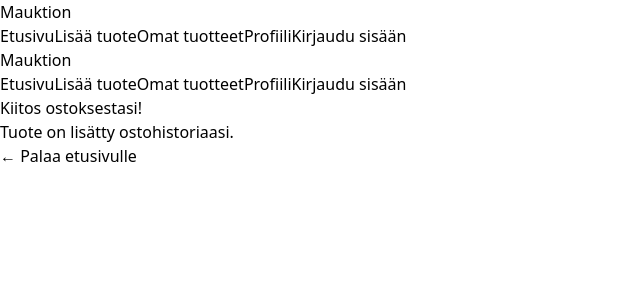
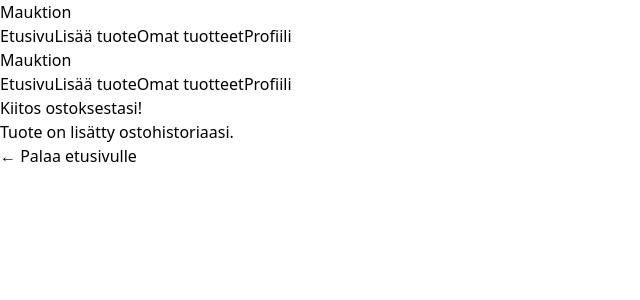
Before and after one commit to ossir1/mauktion-next, a Next.js app: page /confirmation in a window 1280 px wide. Shown: the top 300 px of the page, without its empty margins (0-640 px from the left). Built offline with nearby package versions, Linux system fonts and the light colour scheme.

Commit message:
Update Header.tsx

```diff
--- a/components/Header.tsx
+++ b/components/Header.tsx
@@ -1,43 +1,17 @@
 import Link from 'next/link'
-import { useEffect, useState } from 'react'
-import { useRouter } from 'next/router'
 
 export default function Header() {
-  const [username, setUsername] = useState('')
-  const router = useRouter()
-
-  useEffect(() => {
-    const name = localStorage.getItem('mauktion-username')
-    if (name) setUsername(name)
-  }, [])
-
-  const handleLogout = () => {
-    localStorage.removeItem('mauktion-username')
-    router.push('/login')
-  }
-
   return (
     <header className="bg-white shadow p-4 mb-6">
       <div className="max-w-6xl mx-auto flex justify-between items-center">
         <Link href="/" className="text-2xl font-bold text-blue-700">
           Mauktion
         </Link>
-        <nav className="space-x-4 flex items-center">
+        <nav className="space-x-4">
           <Link href="/" className="text-gray-700 hover:text-blue-700">Etusivu</Link>
           <Link href="/add" className="text-gray-700 hover:text-blue-700">Lisää tuote</Link>
           <Link href="/my-products" className="text-gray-700 hover:text-blue-700">Omat tuotteet</Link>
           <Link href="/profile" className="text-gray-700 hover:text-blue-700">Profiili</Link>
-
-          {username ? (
-            <>
-              <span className="text-sm text-gray-600">Tervetuloa, {username}!</span>
-              <button onClick={handleLogout} className="text-red-600 underline text-sm ml-2">
-                Kirjaudu ulos
-              </button>
-            </>
-          ) : (
-            <Link href="/login" className="text-blue-600 underline text-sm">Kirjaudu sisään</Link>
-          )}
         </nav>
       </div>
     </header>
```
